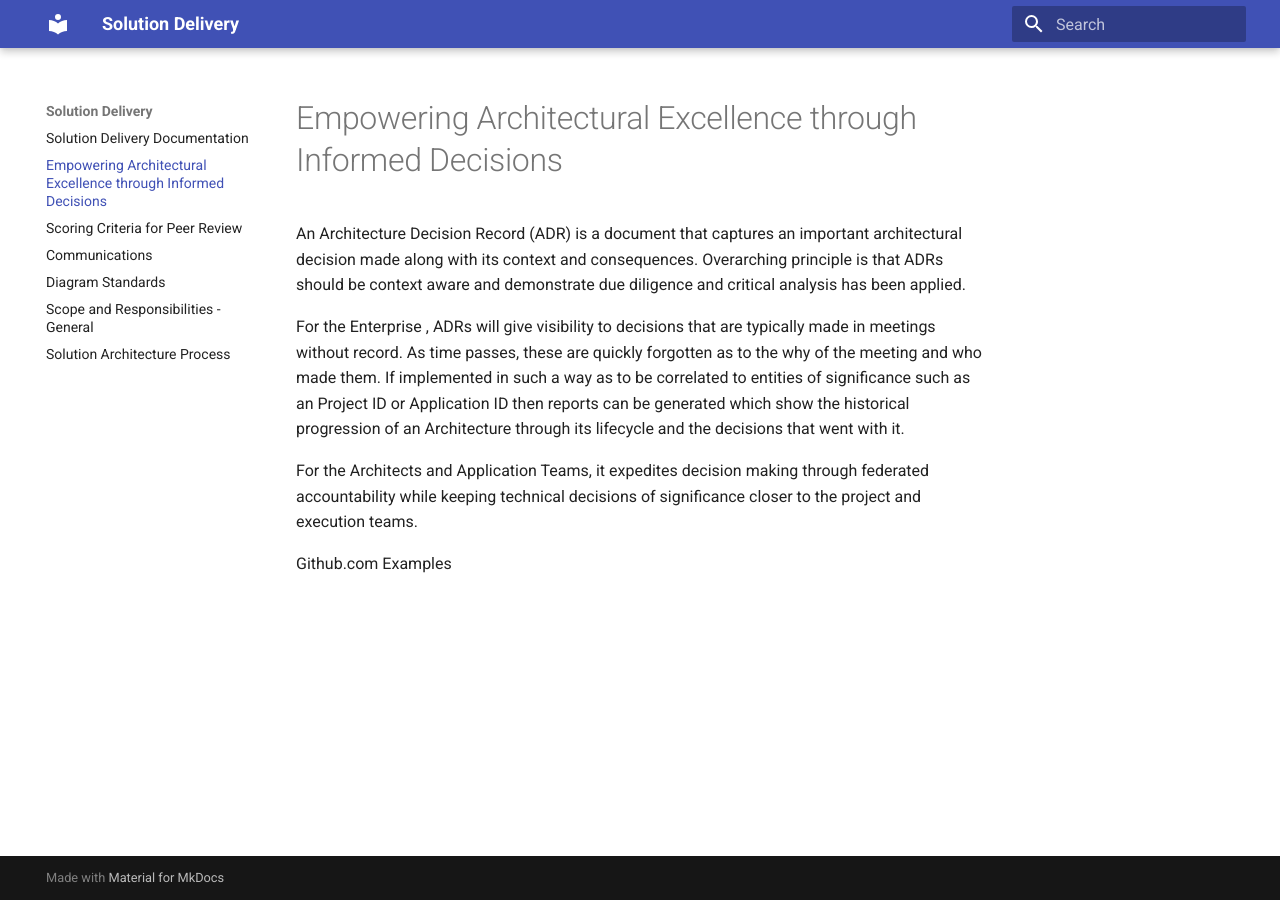
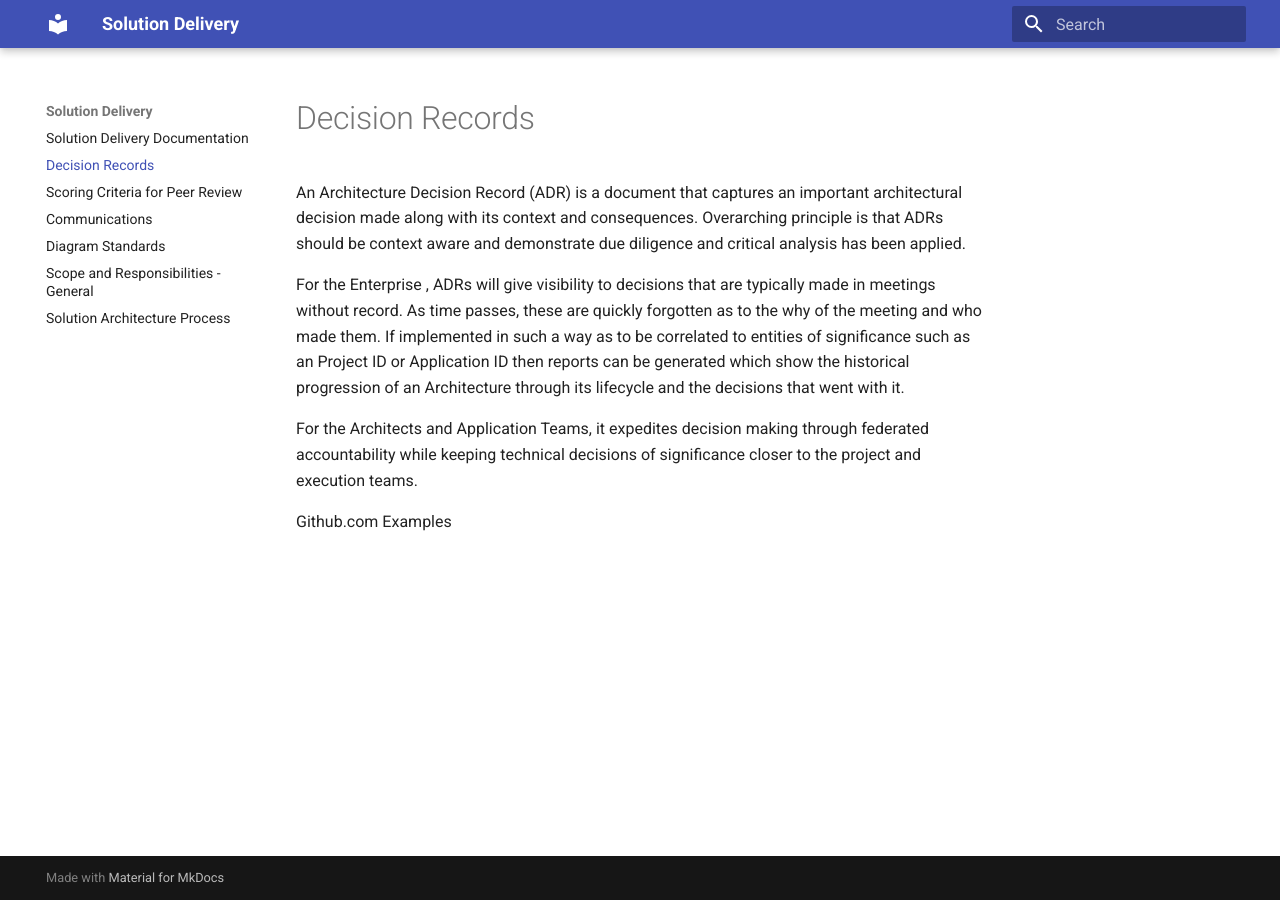
Before and after one commit to wallwill/SolutionDelivery, an MkDocs documentation site: the page built from docs/adrs.md, in a window 1280 px wide. Built offline with MkDocs 1.6.1 and Material for MkDocs 9.7.7, drawn with Linux system fonts in a browser that asks for light colours.

Commit message:
adr edits

```diff
--- a/docs/adrs.md
+++ b/docs/adrs.md
@@ -1,4 +1,4 @@
-# Empowering Architectural Excellence through Informed Decisions
+# Decision Records
 
 An Architecture Decision Record (ADR) is a document that captures an important architectural decision made along with its context and consequences. Overarching principle is that ADRs should be context aware and demonstrate due diligence and critical analysis has been applied.
 
```
